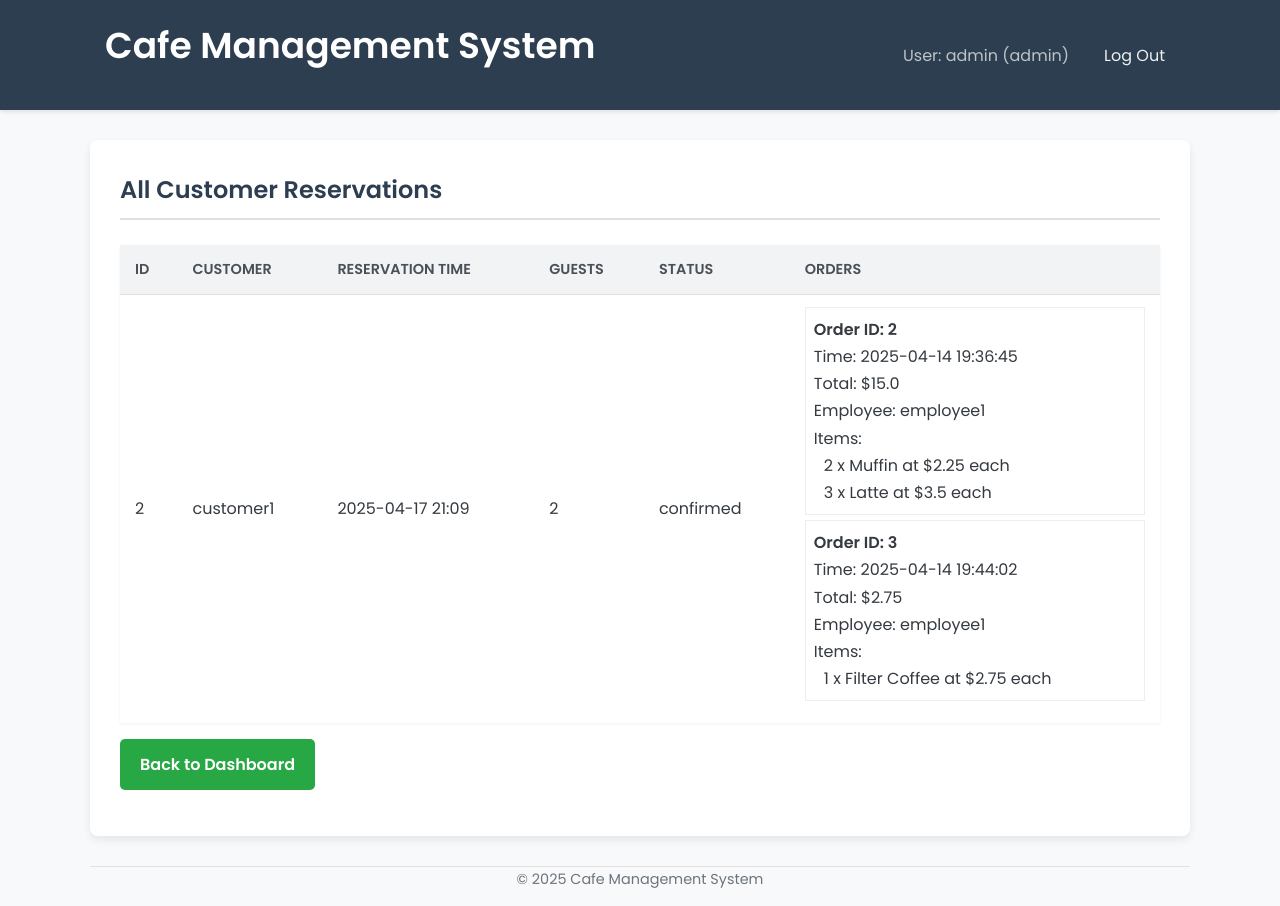
After one commit to AyushZero/cafe_management_system, a Flask app: page /admin/reservations in a window 1280 px wide. The commit adds this page. Run offline with Flask 3, Linux system fonts and the light colour scheme; a user stored in the database is signed in; data comes from the database, SQL or seed files in the repository; both versions use the stored data as it was after the commit.

Commit message:
Implement detailed order view for admin, customer, and employee; apply coffee theme to styling

```diff
--- a/app.py
+++ b/app.py
@@ -1,6 +1,7 @@
 # app.py
 import sqlite3
 import os
+import datetime
 from flask import Flask, render_template, request, redirect, url_for, session, g, flash
 from werkzeug.security import generate_password_hash, check_password_hash
 from functools import wraps # For decorators
@@ -11,6 +12,16 @@ app.secret_key = os.urandom(24) # Replace with a strong, static secret key in pr
 # --- Database Setup ---
 BASE_DIR = os.path.dirname(os.path.abspath(__file__))
 DATABASE = os.path.join(BASE_DIR, 'cafe.db')
+
+SAMPLE_ITEMS = [
+    {'id': 1, 'name': 'Espresso', 'price': 2.50},
+    {'id': 2, 'name': 'Latte', 'price': 3.50},
+    {'id': 3, 'name': 'Cappuccino', 'price': 3.25},
+    {'id': 4, 'name': 'Filter Coffee', 'price': 2.75},
+    {'id': 5, 'name': 'Croissant', 'price': 2.00},
+    {'id': 6, 'name': 'Muffin', 'price': 2.25},
+    {'id': 7, 'name': 'Sandwich', 'price': 5.50},
+]
 
 def get_db():
     """Opens a new database connection if there is none yet for the current application context."""
@@ -26,6 +37,11 @@ def get_db():
             g.db = None # Ensure db is None if connection failed
     return g.db
 
+@app.context_processor
+def inject_current_year():
+    """Inject current year into templates."""
+    return {'current_year': datetime.datetime.now().year}
+
 @app.teardown_appcontext
 def close_db(error):
     """Closes the database again at the end of the request."""
@@ -35,7 +51,6 @@ def close_db(error):
         print("Database connection closed.")
     if error:
         print(f"Application context teardown error: {error}")
-
 
 # --- Decorators for Access Control ---
 def login_required(f):
@@ -66,6 +81,231 @@ def role_required(required_role):
     return decorator
 
 # --- Routes ---
+
+@app.route('/employee/reservations')
+@login_required
+@role_required('employee')
+def employee_view_reservations():
+    reservations = []
+    db = get_db()
+    if not db:
+        return render_template('employee/view_reservations.html', reservations=[], error="Database connection failed")
+
+    try:
+        cursor = db.execute("""
+            SELECT r.id, r.reservation_time, r.num_guests, r.status, u.username as customer_username
+            FROM reservations r
+            JOIN users u ON r.customer_id = u.id
+            ORDER BY r.reservation_time DESC
+        """)
+        reservations_data = [dict(row) for row in cursor.fetchall()]
+
+        for reservation in reservations_data:
+            reservation_id = reservation['id']
+            orders = []
+            order_cursor = db.execute("""
+                SELECT o.id as order_id, o.order_time, o.total_amount, u.username as employee_username
+                FROM orders o
+                JOIN users u ON o.employee_id = u.id
+                WHERE o.reservation_id = ?
+                ORDER BY o.order_time
+            """, (reservation_id,))
+            orders_data = [dict(row) for row in order_cursor.fetchall()]
+
+            for order in orders_data:
+                order_id = order['order_id']
+                items_cursor = db.execute("""
+                    SELECT item_name, quantity, price_per_item
+                    FROM order_items
+                    WHERE order_id = ?
+                """, (order_id,))
+                order['items'] = [dict(item_row) for item_row in items_cursor.fetchall()]
+                orders.append(order)
+
+            reservation['orders'] = orders
+            reservations.append(reservation)
+
+    except sqlite3.Error as e:
+        print(f"DB Error fetching reservations with orders for employee: {e}")
+        flash("Could not fetch reservation list with order details.", "danger")
+
+    return render_template('employee/view_reservations.html', reservations=reservations)
+
+@app.route('/employee/customers')
+@login_required
+@role_required('employee')
+def employee_view_customers():
+    customers = []
+    db = get_db()
+    if not db: return render_template('employee/view_customers.html', customers=[], error="Database connection failed")
+
+    try:
+        cursor = db.execute("""
+            SELECT id, username, loyalty_points, created_at
+            FROM users
+            WHERE role = 'customer'
+            ORDER BY username ASC
+        """)
+        customers = cursor.fetchall()
+    except sqlite3.Error as e:
+        print(f"DB Error fetching customers for employee: {e}")
+        flash("Could not fetch customer list.", "danger")
+
+    return render_template('employee/view_customers.html', customers=customers)
+
+
+
+@app.route('/admin/users')
+@login_required
+@role_required('admin')
+def admin_view_users():
+    users = []
+    db = get_db()
+    if not db: return render_template('admin/view_users.html', users=[], error="Database connection failed")
+
+    try:
+        cursor = db.execute("SELECT id, username, role, created_at FROM users ORDER BY role, username")
+        users = cursor.fetchall()
+    except sqlite3.Error as e:
+        print(f"DB Error fetching users for admin: {e}")
+        flash("Could not fetch user list.", "danger")
+
+    return render_template('admin/view_users.html', users=users)
+
+@app.route('/admin/delete_user/<int:user_id>', methods=['POST'])
+@login_required
+@role_required('admin')
+def admin_delete_user(user_id):
+    db = get_db()
+    if not db:
+         flash("Database connection failed.", "danger")
+         return redirect(url_for('admin_view_users'))
+
+    # IMPORTANT: Add checks to prevent critical deletions
+    if user_id == session.get('user_id'):
+         flash("You cannot delete your own account.", "danger")
+         return redirect(url_for('admin_view_users'))
+
+    # Check if user is the *only* admin (prevent locking out)
+    cursor = db.execute("SELECT COUNT(*) as admin_count FROM users WHERE role = 'admin'")
+    admin_count = cursor.fetchone()['admin_count']
+    cursor = db.execute("SELECT role FROM users WHERE id = ?", (user_id,))
+    user_to_delete = cursor.fetchone()
+
+    if user_to_delete and user_to_delete['role'] == 'admin' and admin_count <= 1:
+         flash("Cannot delete the only admin account.", "danger")
+         return redirect(url_for('admin_view_users'))
+
+    # Add more checks? Deleting users with existing orders/reservations can cause issues
+    # For now, proceed with caution. Consider 'deactivating' instead of deleting in a real app.
+    try:
+        # Check for related records (simple check example)
+        cursor = db.execute("SELECT COUNT(*) FROM reservations WHERE customer_id = ?", (user_id,))
+        if cursor.fetchone()[0] > 0:
+             flash(f"Cannot delete user ID {user_id}. They have existing reservations. Delete reservations first.", "warning")
+             return redirect(url_for('admin_view_users'))
+
+        cursor = db.execute("SELECT COUNT(*) FROM orders WHERE employee_id = ?", (user_id,))
+        if cursor.fetchone()[0] > 0:
+            flash(f"Cannot delete user ID {user_id}. They have existing orders recorded.", "warning")
+            return redirect(url_for('admin_view_users'))
+
+        # Proceed with deletion if checks pass
+        cursor = db.execute("DELETE FROM users WHERE id = ?", (user_id,))
+        db.commit()
+        if cursor.rowcount > 0:
+             flash(f"User ID {user_id} deleted successfully.", "success")
+        else:
+             flash(f"User ID {user_id} not found.", "warning")
+
+    except sqlite3.IntegrityError as e:
+         db.rollback()
+         print(f"DB IntegrityError deleting user {user_id}: {e}")
+         flash(f"Could not delete user ID {user_id}. They might be linked to other records (e.g., orders, reservations).", "danger")
+    except sqlite3.Error as e:
+         db.rollback()
+         print(f"DB Error deleting user {user_id}: {e}")
+         flash(f"An error occurred while deleting user ID {user_id}.", "danger")
+
+    return redirect(url_for('admin_view_users'))
+
+
+@app.route('/admin/reservations')
+@login_required
+@role_required('admin')
+def admin_view_reservations():
+    reservations = []
+    db = get_db()
+    if not db:
+        return render_template('admin/view_reservations.html', reservations=[], error="Database connection failed")
+
+    try:
+        cursor = db.execute("""
+            SELECT r.id, r.reservation_time, r.num_guests, r.status, u.username as customer_username
+            FROM reservations r
+            JOIN users u ON r.customer_id = u.id
+            ORDER BY r.reservation_time DESC
+        """)
+        reservations_data = [dict(row) for row in cursor.fetchall()]
+
+        for reservation in reservations_data:
+            reservation_id = reservation['id']
+            orders = []
+            order_cursor = db.execute("""
+                SELECT o.id as order_id, o.order_time, o.total_amount, u.username as employee_username
+                FROM orders o
+                JOIN users u ON o.employee_id = u.id
+                WHERE o.reservation_id = ?
+                ORDER BY o.order_time
+            """, (reservation_id,))
+            orders_data = [dict(row) for row in order_cursor.fetchall()]
+
+            for order in orders_data:
+                order_id = order['order_id']
+                items_cursor = db.execute("""
+                    SELECT item_name, quantity, price_per_item
+                    FROM order_items
+                    WHERE order_id = ?
+                """, (order_id,))
+                order['items'] = [dict(row) for row in items_cursor.fetchall()]
+                orders.append(order)
+
+            reservation['orders'] = orders
+            reservations.append(reservation)
+
+    except sqlite3.Error as e:
+        print(f"DB Error fetching reservations with orders for admin: {e}")
+        flash("Could not fetch reservation list with order details.", "danger")
+
+    return render_template('admin/view_reservations.html', reservations=reservations)
+
+@app.route('/admin/delete_reservation/<int:res_id>', methods=['POST'])
+@login_required
+@role_required('admin')
+def admin_delete_reservation(res_id):
+    db = get_db()
+    if not db:
+         flash("Database connection failed.", "danger")
+         return redirect(url_for('admin_view_reservations'))
+
+    try:
+        # Optional: Delete associated orders first if needed, or handle via CASCADE/SET NULL in DB schema
+        cursor = db.execute("DELETE FROM orders WHERE reservation_id = ?", (res_id,)) # Example: remove linked orders
+        print(f"Deleted {cursor.rowcount} orders linked to reservation {res_id}")
+
+        cursor = db.execute("DELETE FROM reservations WHERE id = ?", (res_id,))
+        db.commit()
+        if cursor.rowcount > 0:
+             flash(f"Reservation ID {res_id} deleted successfully.", "success")
+        else:
+             flash(f"Reservation ID {res_id} not found.", "warning")
+
+    except sqlite3.Error as e:
+         db.rollback()
+         print(f"DB Error deleting reservation {res_id}: {e}")
+         flash(f"An error occurred while deleting reservation ID {res_id}.", "danger")
+
+    return redirect(url_for('admin_view_reservations'))
 
 @app.route('/')
 def index():
@@ -276,35 +516,42 @@ def customer_view_orders(res_id):
     reservation_details = None
     db = get_db()
     customer_id = session['user_id']
-    if not db: return render_template('customer/view_orders.html', orders=[], reservation=None, error="Database connection failed")
+    if not db:
+        return render_template('customer/view_orders.html', orders=[], reservation=None, error="Database connection failed")
 
     try:
         # Verify the reservation belongs to the logged-in customer
         cursor = db.execute('SELECT * FROM reservations WHERE id = ? AND customer_id = ?', (res_id, customer_id))
-        reservation_details = cursor.fetchone()
+        reservation_row = cursor.fetchone()
+        if reservation_row:
+            reservation_details = dict(reservation_row)
+            orders_data = db.execute("""
+                SELECT o.id as order_id, o.order_time, o.total_amount, u.username as employee_username
+                FROM orders o
+                JOIN users u ON o.employee_id = u.id
+                WHERE o.reservation_id = ?
+                ORDER BY o.order_time
+            """, (res_id,)).fetchall()
 
-        if reservation_details:
-            # Fetch orders associated with this reservation
-            cursor = db.execute(
-                '''SELECT o.id, o.order_time, o.total_amount, e.username as employee_username
-                   FROM orders o
-                   JOIN users e ON o.employee_id = e.id
-                   WHERE o.reservation_id = ?
-                   ORDER BY o.order_time DESC''',
-                (res_id,)
-            )
-            orders = cursor.fetchall()
+            orders = []
+            for order_row in orders_data:
+                order = dict(order_row)
+                items_cursor = db.execute("""
+                    SELECT item_name, quantity, price_per_item
+                    FROM order_items
+                    WHERE order_id = ?
+                """, (order['order_id'],))
+                order['items'] = [dict(item_row) for item_row in items_cursor.fetchall()]
+                orders.append(order)
         else:
-             flash("Reservation not found or access denied.", "warning")
-             return redirect(url_for('customer_view_reservations'))
+            flash("Reservation not found or access denied.", "warning")
+            return redirect(url_for('customer_view_reservations'))
 
     except sqlite3.Error as e:
         print(f"DB Error fetching orders for reservation {res_id}: {e}")
         flash("Could not fetch order history for this reservation.", "danger")
 
     return render_template('customer/view_orders.html', orders=orders, reservation=reservation_details)
-
-
 # --- Employee Routes ---
 
 @app.route('/employee/dashboard')
@@ -418,19 +665,16 @@ def employee_add_reservation():
 def employee_create_order():
     reservations = [] # Active/recent reservations
     db = get_db()
-    if not db: return render_template('employee/create_order.html', reservations=[], error="Database connection failed")
+    if not db: return render_template('employee/create_order.html', sample_items=SAMPLE_ITEMS, reservations=[], error="Database connection failed")
 
-    # Get list of recent/active reservations to potentially link order to
-    # Limiting to recent ones might be practical
+    # Get list of recent/active reservations
     try:
-        # Select reservations from today or future, or maybe just recent ones
         cursor = db.execute("""
             SELECT r.id, r.reservation_time, r.num_guests, u.username as customer_username
             FROM reservations r
             JOIN users u ON r.customer_id = u.id
-            WHERE r.status = 'confirmed' -- or filter by date
-            ORDER BY r.reservation_time DESC
-            LIMIT 20
+            WHERE r.status = 'confirmed'
+            ORDER BY r.reservation_time DESC LIMIT 20
         """)
         reservations = cursor.fetchall()
     except sqlite3.Error as e:
@@ -438,75 +682,101 @@ def employee_create_order():
         flash("Could not load recent reservations.", "warning")
 
     if request.method == 'POST':
-        reservation_id = request.form.get('reservation_id') # Use .get for optional field
-        total_amount = request.form['total_amount']
+        reservation_id_str = request.form.get('reservation_id')
         employee_id = session['user_id']
         error = None
+        order_items_details = [] # To store [{'item': item_dict, 'quantity': qty}, ...]
+        total_amount = 0.0
 
-        # Basic validation
-        if not total_amount:
-             error = "Total amount is required."
-        else:
-             try:
-                 total_amount_float = float(total_amount)
-                 if total_amount_float <= 0:
-                     error = "Total amount must be positive."
-             except ValueError:
-                 error = "Invalid total amount."
+        # Process submitted items
+        items_by_id = {item['id']: item for item in SAMPLE_ITEMS} # For quick lookup
+        item_added = False # Flag to check if at least one item was added
 
-        # Handle optional reservation_id (make sure it's an integer if provided)
+        for i in range(5): # Assuming max 5 item rows from the template
+            item_id_str = request.form.get(f'item_id_{i}')
+            quantity_str = request.form.get(f'quantity_{i}')
+
+            if item_id_str and quantity_str: # Check if both fields exist for this row
+                try:
+                    item_id = int(item_id_str)
+                    quantity = int(quantity_str)
+
+                    if item_id in items_by_id and quantity > 0:
+                        item = items_by_id[item_id]
+                        order_items_details.append({'item': item, 'quantity': quantity})
+                        total_amount += item['price'] * quantity
+                        item_added = True
+                    elif quantity < 0:
+                         error = f"Quantity for item row {i+1} cannot be negative."
+                         break # Stop processing on error
+
+                except ValueError:
+                    # Ignore rows with non-integer IDs or quantities if not zero
+                    if quantity_str != '0' and item_id_str != '':
+                       error = f"Invalid item ID or quantity entered for item row {i+1}."
+                       break # Stop processing on error
+                    # Otherwise, just ignore empty/zero quantity rows
+
+        if not item_added and error is None:
+             error = "No items were added to the order."
+
+        # Handle optional reservation_id
         db_reservation_id = None
-        if reservation_id and reservation_id != 'None' and reservation_id != '':
-             try:
-                 db_reservation_id = int(reservation_id)
-             except ValueError:
-                 error = "Invalid reservation selected."
-        else:
-             db_reservation_id = None # Explicitly set to None for walk-ins/no selection
-
+        if reservation_id_str and reservation_id_str.isdigit():
+             db_reservation_id = int(reservation_id_str)
+        elif reservation_id_str and reservation_id_str != '': # Handle non-numeric selection if needed
+             error = "Invalid reservation selected."
 
         if error is None:
+             # Proceed to insert into DB
              try:
-                 # Insert the order
-                 cursor = db.execute(
+                 # Start transaction
+                 cursor = db.cursor() # Use cursor explicitly for transaction control
+
+                 # Insert into orders table
+                 cursor.execute(
                      'INSERT INTO orders (reservation_id, employee_id, total_amount) VALUES (?, ?, ?)',
-                     (db_reservation_id, employee_id, total_amount_float)
+                     (db_reservation_id, employee_id, total_amount)
                  )
                  order_id = cursor.lastrowid # Get the ID of the order just inserted
 
+                 # Insert into order_items table
+                 for detail in order_items_details:
+                     cursor.execute(
+                         'INSERT INTO order_items (order_id, item_name, quantity, price_per_item) VALUES (?, ?, ?, ?)',
+                         (order_id, detail['item']['name'], detail['quantity'], detail['item']['price'])
+                     )
+
                  # Update loyalty points if linked to a customer via reservation
+                 customer_id_for_points = None
                  if db_reservation_id:
-                      cursor = db.execute('SELECT customer_id FROM reservations WHERE id = ?', (db_reservation_id,))
+                      cursor.execute('SELECT customer_id FROM reservations WHERE id = ?', (db_reservation_id,))
                       res_data = cursor.fetchone()
                       if res_data:
                            customer_id_for_points = res_data['customer_id']
-                           # Add points (e.g., 1 point per dollar/unit currency)
-                           points_to_add = int(total_amount_float) # Example logic
-                           cursor = db.execute(
-                               'UPDATE users SET loyalty_points = loyalty_points + ? WHERE id = ?',
-                               (points_to_add, customer_id_for_points)
-                           )
-                           print(f"Added {points_to_add} loyalty points to customer {customer_id_for_points}")
 
-                 # Mark reservation as completed maybe? (Optional step)
-                 # if db_reservation_id:
-                 #     cursor = db.execute("UPDATE reservations SET status='completed' WHERE id = ?", (db_reservation_id,))
+                 if customer_id_for_points:
+                     points_to_add = int(total_amount) # Example: 1 point per dollar/unit
+                     cursor.execute(
+                         'UPDATE users SET loyalty_points = loyalty_points + ? WHERE id = ?',
+                         (points_to_add, customer_id_for_points)
+                     )
+                     print(f"Added {points_to_add} loyalty points to customer {customer_id_for_points}")
 
+                 db.commit() # Commit transaction
+                 flash(f'Order #{order_id} (Total: ${total_amount:.2f}) created successfully!', 'success')
+                 return redirect(url_for('employee_dashboard'))
 
-                 db.commit()
-                 flash(f'Order #{order_id} created successfully!', 'success')
-                 return redirect(url_for('employee_dashboard'))
              except sqlite3.Error as e:
-                 print(f"DB Error creating order: {e}")
+                 db.rollback() # Rollback on error
+                 print(f"DB Error creating order with items: {e}")
                  error = "An error occurred creating the order."
                  flash(error, 'danger')
-                 db.rollback()
         else:
              flash(error, 'danger')
 
-
-    return render_template('employee/create_order.html', reservations=reservations)
-
+    # Pass sample items to template for GET request and POST errors
+    return render_template('employee/create_order.html', sample_items=SAMPLE_ITEMS, reservations=reservations)
 
 # --- Admin Routes ---
 
--- a/static/style.css
+++ b/static/style.css
@@ -276,3 +276,19 @@ footer {
     h1 { font-size: 1.8em; }
     h2 { font-size: 1.4em; }
 }
+
+.button-delete {
+    background-color: #dc3545; /* Red color */
+    color: white;
+    padding: 8px 12px; /* Slightly smaller */
+    border: none;
+    border-radius: 4px;
+    cursor: pointer;
+    font-size: 0.9em;
+    transition: background-color 0.2s ease;
+    margin-left: 5px; /* Space from other actions */
+}
+
+.button-delete:hover {
+    background-color: #c82333; /* Darker red on hover */
+}
--- a/templates/admin/dashboard.html
+++ b/templates/admin/dashboard.html
@@ -7,5 +7,7 @@
   <p>Admin Actions:</p>
   <ul>
     <li><a href="{{ url_for('admin_add_employee') }}">Add New Employee</a></li>
+    <li><a href="{{ url_for('admin_view_users') }}">View/Delete Users</a></li>
+<li><a href="{{ url_for('admin_view_reservations') }}">View/Delete Reservations</a></li>
     </ul>
 {% endblock %}
--- /dev/null
+++ b/templates/admin/view_reservations.html
@@ -0,0 +1,57 @@
+{% extends 'base.html' %}
+
+{% block title %}View All Reservations{% endblock %}
+
+{% block content %}
+  <h2>All Customer Reservations</h2>
+  {% if reservations %}
+    <table>
+      <thead>
+        <tr>
+          <th>ID</th>
+          <th>Customer</th>
+          <th>Reservation Time</th>
+          <th>Guests</th>
+          <th>Status</th>
+          <th>Orders</th>
+        </tr>
+      </thead>
+      <tbody>
+        {% for reservation in reservations %}
+          <tr>
+            <td>{{ reservation['id'] }}</td>
+            <td>{{ reservation['customer_username'] }}</td>
+            <td>{{ reservation['reservation_time'].replace('T', ' ') }}</td>
+            <td>{{ reservation['num_guests'] }}</td>
+            <td>{{ reservation['status'] }}</td>
+            <td>
+              {% if reservation['orders'] %}
+                <div style="margin-bottom: 10px;">
+                  {% for order in reservation['orders'] %}
+                    <div style="border: 1px solid #eee; padding: 8px; margin-bottom: 5px;">
+                      <strong>Order ID: {{ order['order_id'] }}</strong><br>
+                      Time: {{ order['order_time'] }}<br>
+                      Total: ${{ order['total_amount'] }}<br>
+                      Employee: {{ order['employee_username'] }}<br>
+                      Items:
+                      <ul style="list-style-type: none; padding-left: 10px;">
+                        {% for item in order['items'] %}
+                          <li>{{ item['quantity'] }} x {{ item['item_name'] }} at ${{ item['price_per_item'] }} each</li>
+                        {% endfor %}
+                      </ul>
+                    </div>
+                  {% endfor %}
+                </div>
+              {% else %}
+                No orders for this reservation.
+              {% endif %}
+            </td>
+          </tr>
+        {% endfor %}
+      </tbody>
+    </table>
+  {% else %}
+    <p>No reservations found.</p>
+  {% endif %}
+  <p><a href="{{ url_for('admin_dashboard') }}" class="button-link mt-2">Back to Dashboard</a></p>
+{% endblock %}
--- a/templates/customer/view_reservations.html
+++ b/templates/customer/view_reservations.html
@@ -18,7 +18,7 @@
       <tbody>
         {% for reservation in reservations %}
           <tr>
-            <td>{{ reservation['reservation_time'] }}</td>
+            <td>{{ reservation['reservation_time'].replace('T', ' ') }}</td>
             <td>{{ reservation['num_guests'] }}</td>
             <td>{{ reservation['status'] }}</td>
             <td>
--- a/templates/employee/dashboard.html
+++ b/templates/employee/dashboard.html
@@ -9,5 +9,7 @@
     <li><a href="{{ url_for('employee_add_customer') }}">Add New Customer</a></li>
     <li><a href="{{ url_for('employee_add_reservation') }}">Add Reservation for Customer</a></li>
     <li><a href="{{ url_for('employee_create_order') }}">Create New Order</a></li>
+    <li><a href="{{ url_for('employee_view_reservations') }}">View All Reservations</a></li>
+    <li><a href="{{ url_for('employee_view_customers') }}">View Customers</a></li>
     </ul>
 {% endblock %}
```
Also changed, not shown: init_db.py (+13 -0 lines), templates/admin/view_users.html (added, +44 -0 lines), templates/customer/view_orders.html (+18 -19 lines), templates/employee/create_order.html (+23 -5 lines), templates/employee/view_customers.html (added, +32 -0 lines), templates/employee/view_reservations.html (added, +57 -0 lines), cafe.db.
